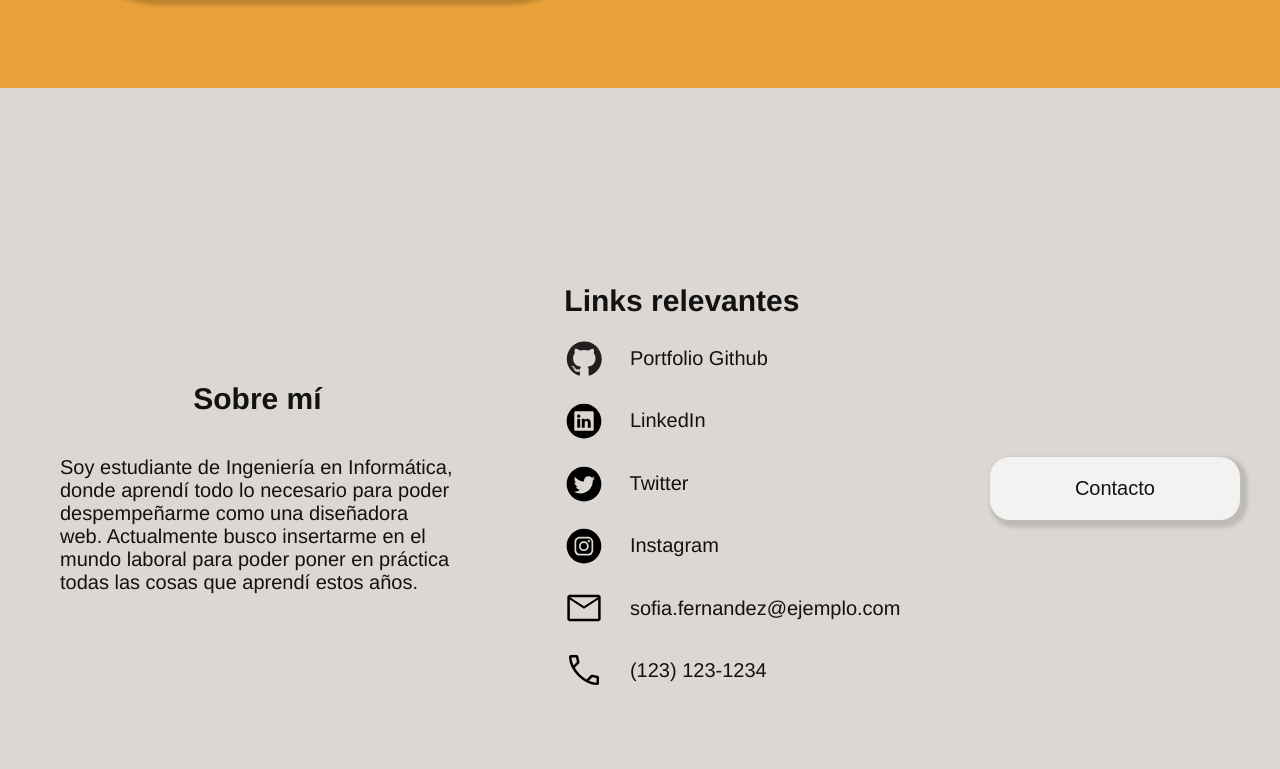
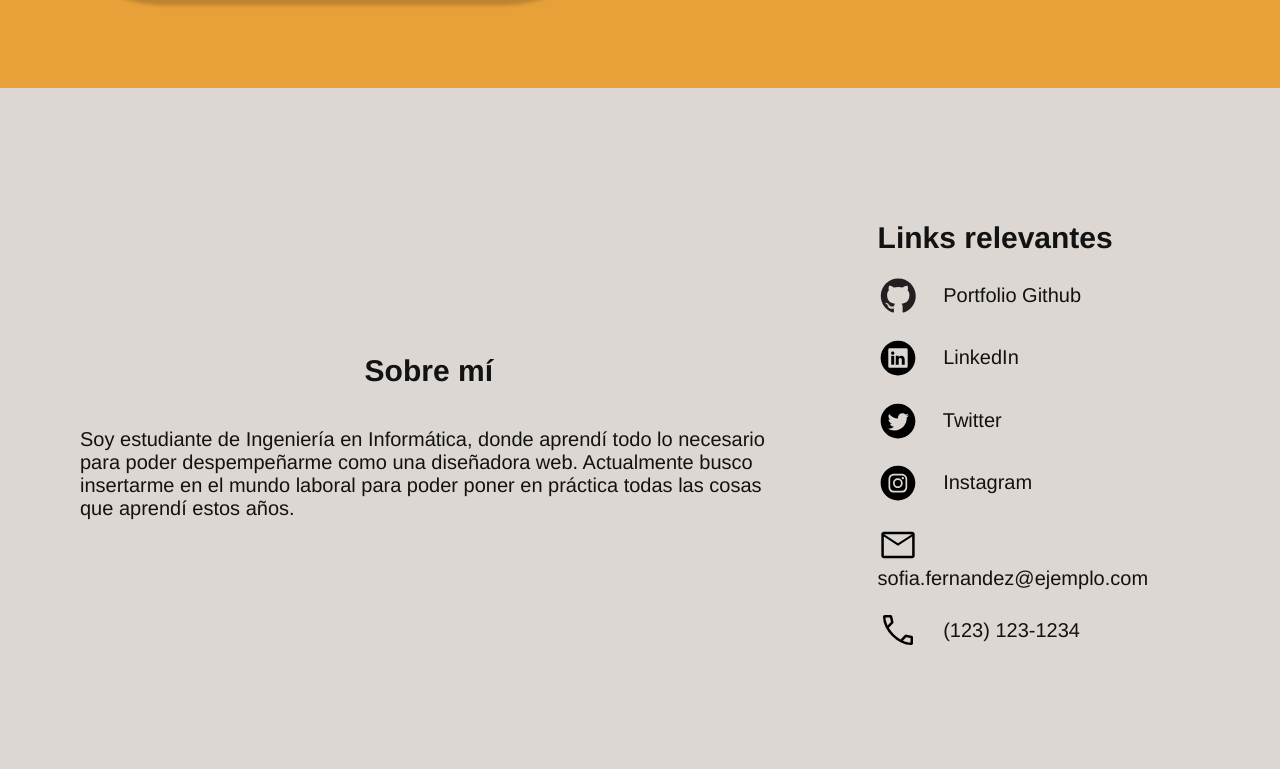
Before and after one commit to sosaian/CV-Ficticio, a plain HTML site: page index.html in a window 1280 px wide. Shown: the part 1512-2281 px from the top of the page. Drawn offline with Linux system fonts and the light colour scheme.

Commit message:
Updating to 2023-02-01-2 Version
- Adjusted Card 3 Laptop/Desktop media queries.
- Reorganized things on HTML, CSS and JS files.

```diff
--- a/dark-theme.css
+++ b/dark-theme.css
@@ -532,8 +532,27 @@ textarea
 		}
 	}
 
+	/* Ajusto la Card3 para mostrar mejor la información de los items Sobre Mi y los Links Relevantes */
+
 	#Card3
 	{
+		flex-direction: column;
+	}
 
+	#Card3Aux
+	{
+		flex-direction: row;
+	}
+
+	#linksRelevantes
+	{
+		max-width: 33vw;
+	}
+
+	#Card3 > .siguiente
+	{
+		/* No lo hace exactamente igual de ancho que los demás botones .siguiente, pero visualmente mantiene la armonía. */
+
+		width: 25%;
 	}
 }
--- a/index.html
+++ b/index.html
@@ -67,7 +67,7 @@
 		<!-- CARD 3 - SOBRE MI y CONTACTO -->
 
 		<div class="card" id="Card3">
-			<!-- <div class="Card3Aux"></div> -->
+			<div class="container" id="Card3Aux">
 				<div class="container" id="SobreMi">
 					<h2>Sobre mí</h2>
 					<p>Soy estudiante de Ingeniería en Informática, donde aprendí todo lo necesario para poder despempeñarme como una diseñadora web. Actualmente busco insertarme en el mundo laboral para poder poner en práctica todas las cosas que aprendí estos años.</p>
@@ -110,6 +110,7 @@
 							<a href="img/tel:123-123-1234">(123) 123-1234</a>
 						</li>
 					</ul>
+				</div>
 			</div>
 
 			<button class="siguiente" onclick="document.location='#Card4'" id="card3Siguiente">Contacto</button>
--- a/light-theme.css
+++ b/light-theme.css
@@ -532,8 +532,27 @@ textarea
 		}
 	}
 
+	/* Ajusto la Card3 para mostrar mejor la información de los items Sobre Mi y los Links Relevantes */
+
 	#Card3
 	{
+		flex-direction: column;
+	}
 
+	#Card3Aux
+	{
+		flex-direction: row;
+	}
+
+	#linksRelevantes
+	{
+		max-width: 33vw;
+	}
+
+	#Card3 > .siguiente
+	{
+		/* No lo hace exactamente igual de ancho que los demás botones .siguiente, pero visualmente mantiene la armonía. */
+
+		width: 25%;
 	}
 }
--- a/script.js
+++ b/script.js
@@ -4,7 +4,9 @@
 
 /* Modificar botón toggle dark mode para que sea de las mismas dimensiones que el botón back-to-top */
 
-/* Formato Card3 */
+/* Probar mejores combinaciones de colores para Dark Mode */
+
+/* */
 
 const showOnPx = 100;
 
```
Lines whose indentation alone changed are shown as unchanged.
